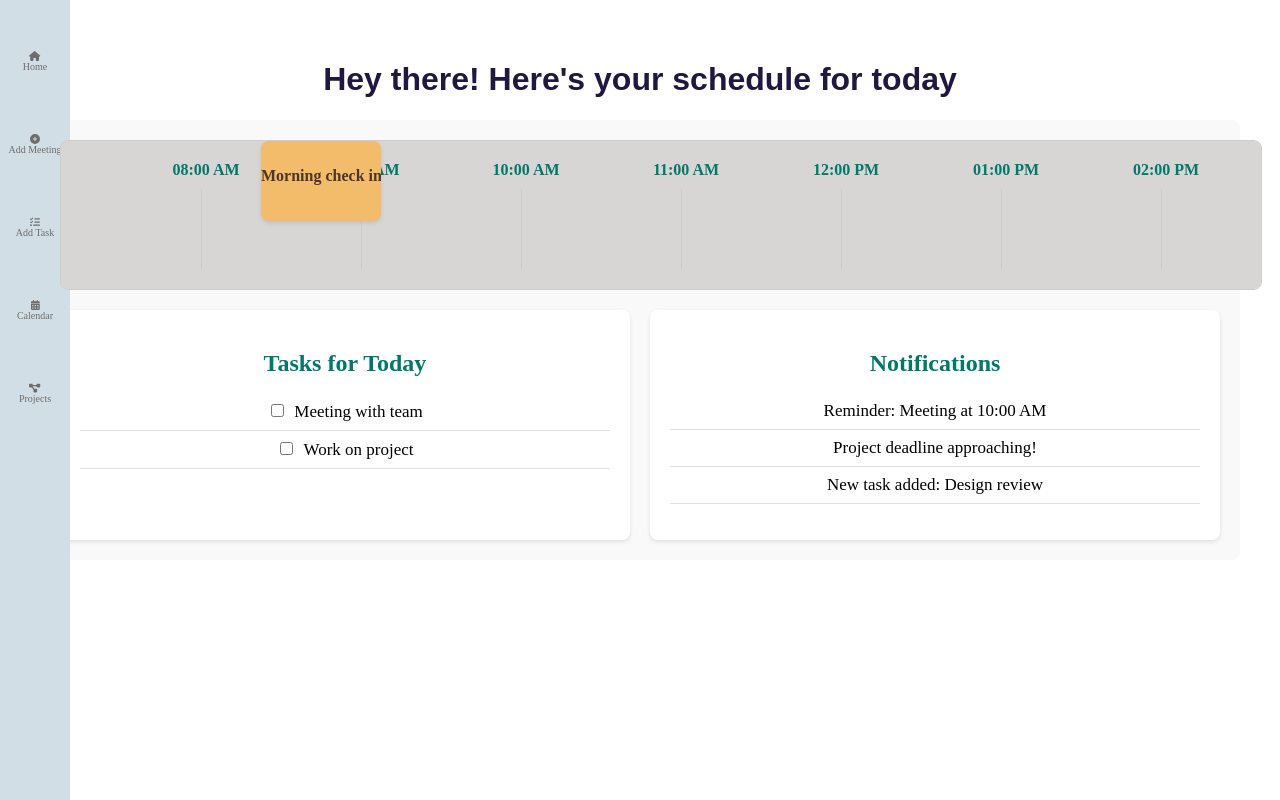
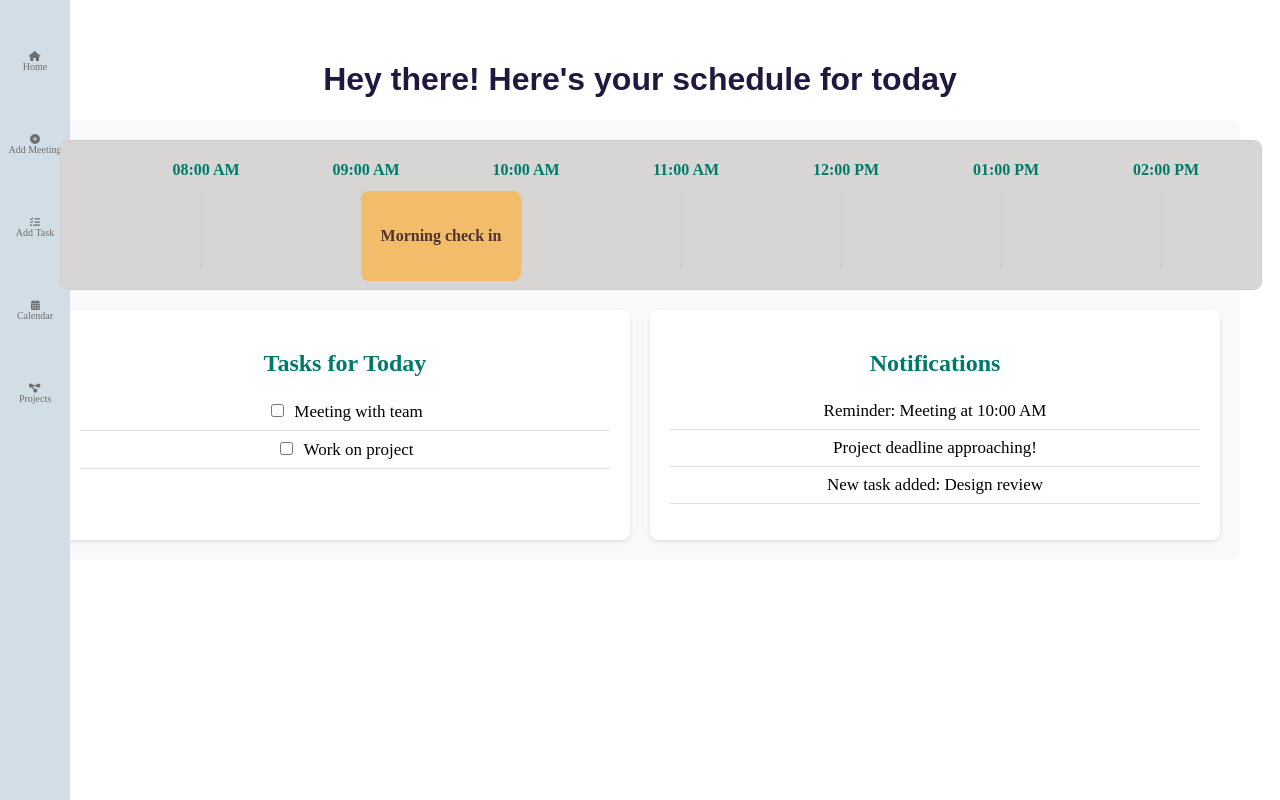
Before and after one commit to kimberlytmq/hackforgood, a React (Vite) app: page /home in a window 1280 px wide. Built offline with nearby package versions, Linux system fonts and the light colour scheme.

Commit message:
Fix meeting block modified:   src/components/DaySchedule.css modified:   src/components/DaySchedule.jsx

```diff
--- a/src/components/DaySchedule.css
+++ b/src/components/DaySchedule.css
@@ -59,24 +59,27 @@
 
 .meetings-container {
   position: absolute;
-  top: 10;
+  top: 0;
+  left: 0;
   height: 80px;
-  display: flex;
-
+  width: 100%;
 }
 
 .meeting-block {
   position: absolute;
-  height: 80px;
+  top: 0;
   background-color: #f2bc6b;
   color: #4e342e;
   text-align: center;
-  line-height: 70px;
   font-weight: bold;
   border-radius: 8px;
-  box-shadow: 0 2px 4px rgba(0, 0, 0, 0.1);
+  height: 90px;
+  line-height: 90px;
+  z-index: 3;
+  padding: 0 10px;
   overflow: hidden;
-  z-index: 3;
+  box-sizing: border-box;
+  transform: translateY(50px);
 }
 
 
--- a/src/components/DaySchedule.jsx
+++ b/src/components/DaySchedule.jsx
@@ -52,18 +52,22 @@ const DaySchedule = () => {
           ))}
         </div>
         <div className="meetings-container">
-        {meetings.map((meeting, index) => (
+        {meetings.map((meeting, index) => {
+          const startHour = parseInt(meeting.startTime.split(':')[0]) % 12 + (meeting.startTime.includes('PM') ? 12 : 0);
+          const endHour = parseInt(meeting.endTime.split(':')[0]) % 12 + (meeting.endTime.includes('PM') ? 12 : 0);
+          return (
             <div
               key={index}
               className="meeting-block"
               style={{
-              left: `${timeSlots.indexOf(meeting.startTime) * 200}px`,
-              width: `${(timeSlots.indexOf(meeting.endTime) - timeSlots.indexOf(meeting.startTime)) * 120}px`
+                left: `${(startHour - 8) * 300}px`,
+                width: `${(endHour - startHour) * 160}px`,
               }}
             >
               {meeting.title}
             </div>
-        ))}
+          );
+        })}
         </div>
       </div>
 
```
Lines whose indentation alone changed are shown as unchanged.
